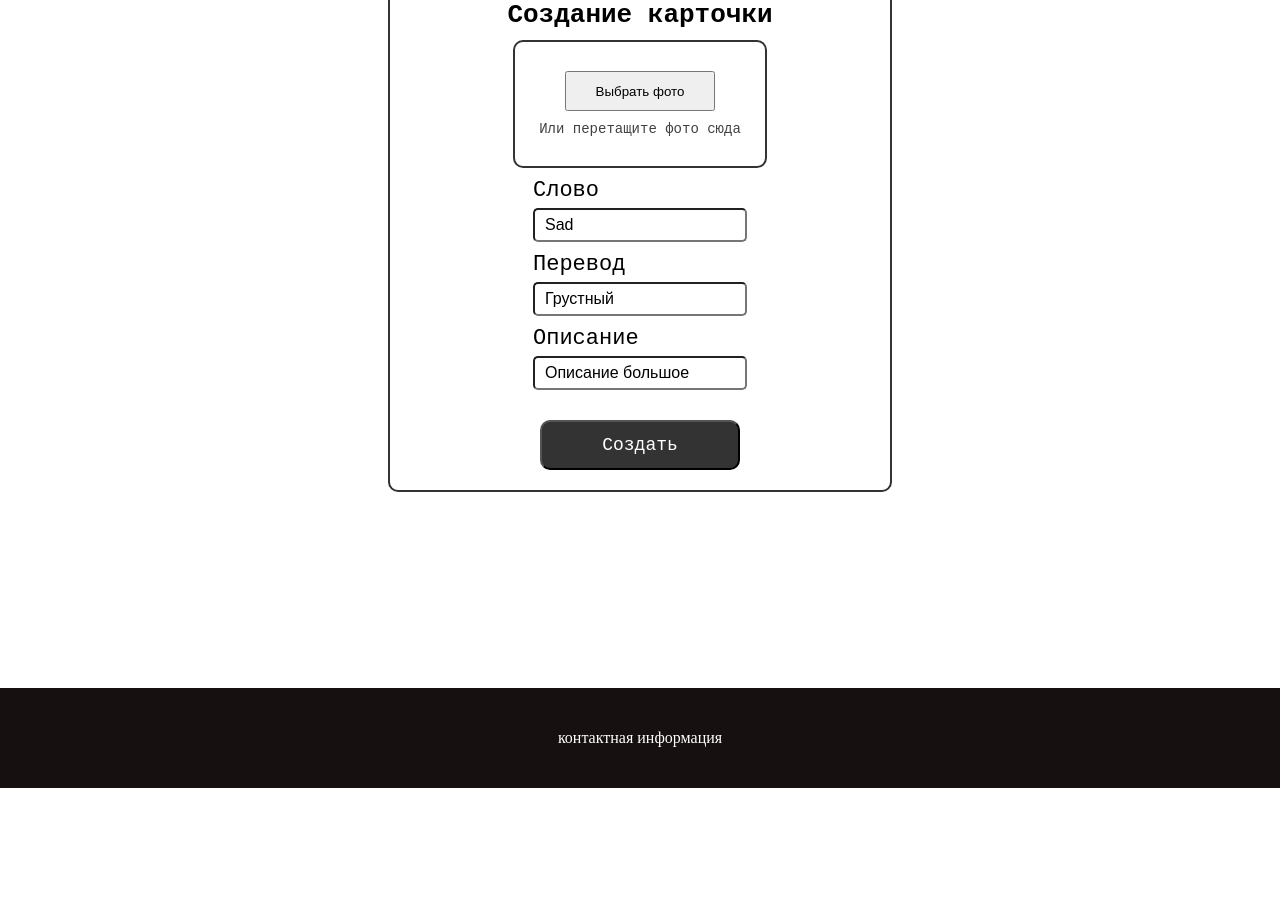
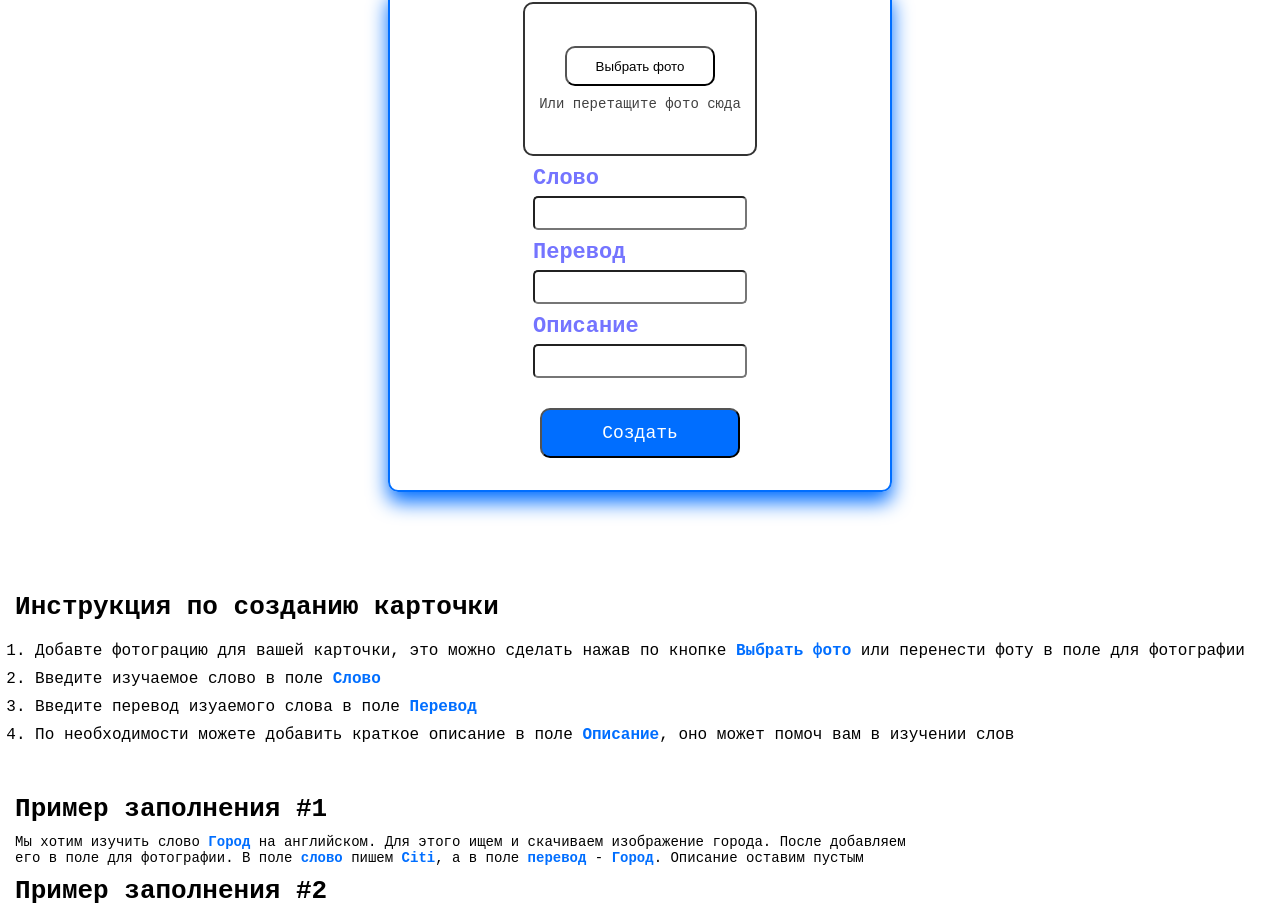
Before and after one commit to D2MIN/Quizlet-, a React (Create React App) app: page /create-card in a window 1280 px wide. Shown: the part 212-1126 px from the top of the page. Before the commit the page ends 1000 px from the top, so only its background shows below. Built offline with nearby package versions, Linux system fonts and the light colour scheme.

Commit message:
Додеал стили для страницы создания карточки, осталось отправить данные на сервер

```diff
--- a/src/Components/Pages/CreateCard/CreateCard.module.scss
+++ b/src/Components/Pages/CreateCard/CreateCard.module.scss
@@ -1,10 +1,51 @@
 @use '../../App/ColorStyles.scss' as *;
+
+$widthSelect : 230px;
+$heightSelect : 150px;
+
+.submitMassege{
+    position: absolute;
+    top: 20vh;
+    left: -150px;
+
+    border-radius: 0px 10px 10px 0px;
+    background-color: rgb(130, 255, 130);
+    padding: 10px;
+    font-size: 14px;
+    z-index: -1;
+}
+
+.submitMassege.submit{
+    animation: massegeMove 2s;
+}
+
+@keyframes massegeMove{
+    0%{
+        left: -150px;
+    }
+    50%{
+        left: 0px;
+        opacity: 1;
+    }
+    100%{
+        left: 0px;
+        opacity: 0;
+    }
+}
 
 .CreateCard{
     display: flex;
+    flex-direction: column;
+    align-items: center;
     justify-content: center;
-    margin-top: 100px;
+    margin-top: 50px;
     font-family: monospace;
+
+}
+
+.createTitle{
+    margin: 10px;
+    color: $strongColor;
 }
 
 .createCardSection{
@@ -13,9 +54,11 @@
     justify-content: center;
     align-items: center;
 
+    box-shadow: 0px 10px 20px $strongColor;
+
     width: 500px;
     height: 500px;
-    border: 2px solid #333;
+    border: 2px solid $strongColor;
     border-radius: 10px;
 }
 
@@ -27,14 +70,14 @@
     justify-content: center;
     align-items: center;
 
-    width: 250px;
-    height: 150px;
+    width: $widthSelect;
+    height: $heightSelect;
 
     input{
         position: absolute;
         opacity: 0;
-        width: 250px;
-        height: 150px;
+        width: $widthSelect;
+        height: $heightSelect;
         z-index: 2;
     }
 
@@ -48,8 +91,8 @@
         align-items: center;
         height: 100%;
         width: 100%;
-        min-width: 250px;
-        min-height: 150px;
+        min-width: $widthSelect;
+        min-height: $heightSelect;
         object-fit: cover;
     }
 }
@@ -70,6 +113,8 @@
 .selectBtn{
     height: 40px;
     width: 150px;
+    background-color: white;
+    border-radius: 10px;
 }
 
 .imgCard:hover .selectBtn{
@@ -81,3 +126,32 @@
 .button{
     margin: 20px 0px;
 }
+
+.helper{
+    margin: 100px 0px;
+
+    strong{
+        color: $strongColor;
+    }
+}
+
+.helperList{
+    list-style:decimal;
+    margin: 20px 20px;
+
+    li{
+        margin: 10px 0px;
+        font-size: 16px;
+    }
+}
+
+.examples{
+    margin-top: 50px;
+    max-width: 70vw;
+    h1{
+        margin: 10px 0px;
+    }
+    p{
+        font-size: 14px;
+    }
+}
--- a/src/Components/Pages/CreateCard/CreateCard.tsx
+++ b/src/Components/Pages/CreateCard/CreateCard.tsx
@@ -6,6 +6,9 @@ import { InputForm } from "../../Shared/InputForm/InputForm";
 export function CreateCard(){
 
     const [selectedImage, setSelectedImage] = useState<string | null>(null);
+    const [messageStyle, setMessageStyle] = useState<string>('');
+    const [message, setMessage] = useState('')
+
     function handleImageChange(event:any){
         const file = event.target.files[0];
         if(file){
@@ -15,8 +18,9 @@ export function CreateCard(){
 
     return(
         <div className={style.CreateCard}>
+            <div className={`${style.submitMassege} ${style[messageStyle]}`}>{message}</div>
+            <h1 className={style.createTitle}>Создание карточки</h1>
             <div className={style.createCardSection}>
-                <h1 style={{margin:'10px'}}>Создание карточки</h1>
                 <div className={style.imgCard}>
                     <input
                         className={style.fileImg}
@@ -42,12 +46,37 @@ export function CreateCard(){
                     </div>
                 </div>
                 <div className={style.inputs}>
-                    <InputForm text='Sad' title="Слово"/>
-                    <InputForm text='Грустный' title="Перевод"/>
-                    <InputForm text='Описание большое' title="Описание"/>
+                    <InputForm text='' title="Слово"/>
+                    <InputForm text='' title="Перевод"/>
+                    <InputForm text='' title="Описание"/>
                 </div>
                 <div className={style.button}>
-                    <ButtonForm text="Создать"/>
+                    <ButtonForm setMessageStyle={setMessageStyle} setMessage={setMessage} message="Карточка создана" text="Создать"/>
+                </div>
+            </div>
+            <div className={style.helper}>
+                <h1>Инструкция по созданию карточки</h1>
+                <ul className={style.helperList}>
+                    <li>Добавте фотограцию для вашей карточки, это можно сделать нажав по кнопке <strong>Выбрать фото</strong> или перенести фоту в поле для фотографии</li>
+                    <li>Введите изучаемое слово в поле <strong>Слово</strong></li>
+                    <li>Введите перевод изуаемого слова в поле <strong>Перевод</strong></li>
+                    <li>По необходимости можете добавить краткое описание в поле <strong>Описание</strong>, оно может помоч вам в изучении слов</li>
+                </ul>
+                <div className={style.examples}>
+                    <h1>Пример заполнения #1</h1>
+                    <p>
+                        Мы хотим изучить слово <strong>Город</strong> на английском. Для этого ищем
+                        и скачиваем изображение города. После добавляем его в поле для фотографии.
+                        В поле <strong>слово</strong> пишем <strong>Citi</strong>, а в поле <strong>перевод</strong> - <strong>Город</strong>.
+                        Описание оставим пустым
+                    </p>
+                    <h1>Пример заполнения #2</h1>
+                    <p>
+                        Мы хотим изучить все то же слово <strong>Город</strong> на английском, но с другим подходом.
+                        Для этого ищем и скачиваем изображение рыбаловной сети. После добавляем его в поле для фотографии.
+                        В поле <strong>слово</strong> пишем <strong>Citi</strong>, а в поле <strong>перевод</strong> - <strong>Город</strong>.
+                        Но в описание добавляем ассоциативную подсказку: <strong>'Город, словно сеть связывает дома дорогами'</strong>
+                    </p>
                 </div>
             </div>
         </div>
--- a/src/Components/Shared/ButtonForm/ButtonForm.module.scss
+++ b/src/Components/Shared/ButtonForm/ButtonForm.module.scss
@@ -16,7 +16,7 @@
     font-size: 18px;
     font-family: monospace;
     color: white;
-    background-color: #333;
+    background-color: $strongColor;
 
     animation: sizeButtUp 1s ease forwards;
 }
@@ -33,7 +33,7 @@
     100%{
         height: 50px;
         width: 180px;
-        background-color: $hover-link-color;
+        background-color: #333;
     }
 }
 
@@ -41,7 +41,7 @@
     0%{
         height: 50px;
         width: 180px;
-        background-color: $hover-link-color;
+        background-color: #333;
     }
     100%{
         height: 50px;
--- a/src/Components/Shared/ButtonForm/ButtonForm.tsx
+++ b/src/Components/Shared/ButtonForm/ButtonForm.tsx
@@ -1,13 +1,24 @@
+import { useState } from 'react';
 import style from './ButtonForm.module.scss';
 
 interface ButtonFormProp{
     text : string
+    message : string
+    setMessageStyle : (a:string)=>void
+    setMessage : (a:string)=>void
 }
 
-export function ButtonForm({text}: ButtonFormProp){
+export function ButtonForm({text,message,setMessageStyle,setMessage}: ButtonFormProp){
+
+    function submit(){
+        setMessageStyle('submit');
+        setMessage(message);
+        setTimeout(()=>{setMessageStyle('')},2000);
+    }
+
     return(
         <div className={style.ButtonForm}>
-            <button className={style.button}>{text}</button>
+            <button onClick={submit} className={style.button}>{text}</button>
         </div>
     )
 }
--- a/src/Components/Shared/InputForm/InputForm.module.scss
+++ b/src/Components/Shared/InputForm/InputForm.module.scss
@@ -7,6 +7,8 @@
 .title{
     font-size: 22px;
     font-family: monospace;
+    color: $hover-link-color;
+    font-weight: bold;
 }
 
 .input{
```
